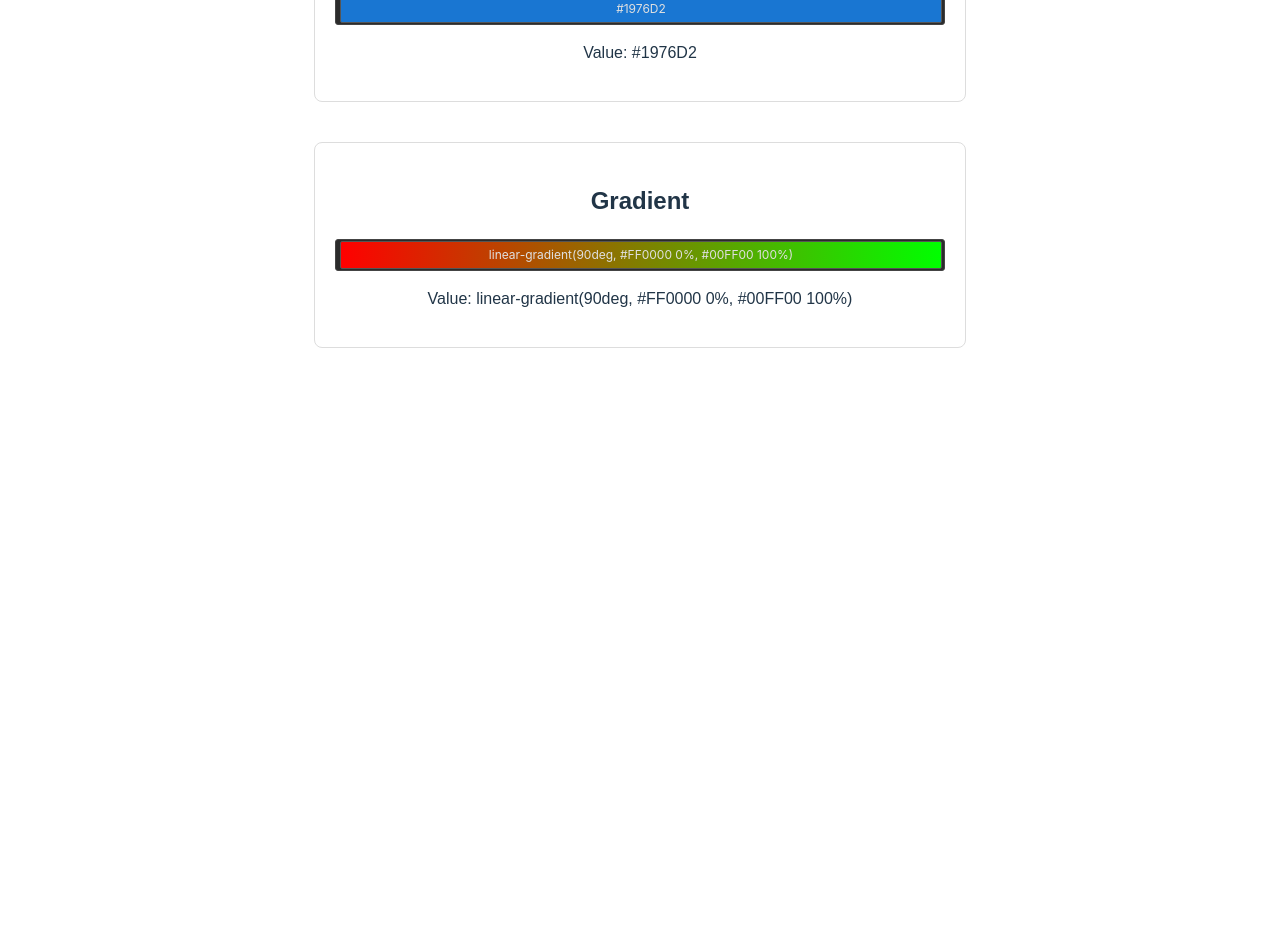
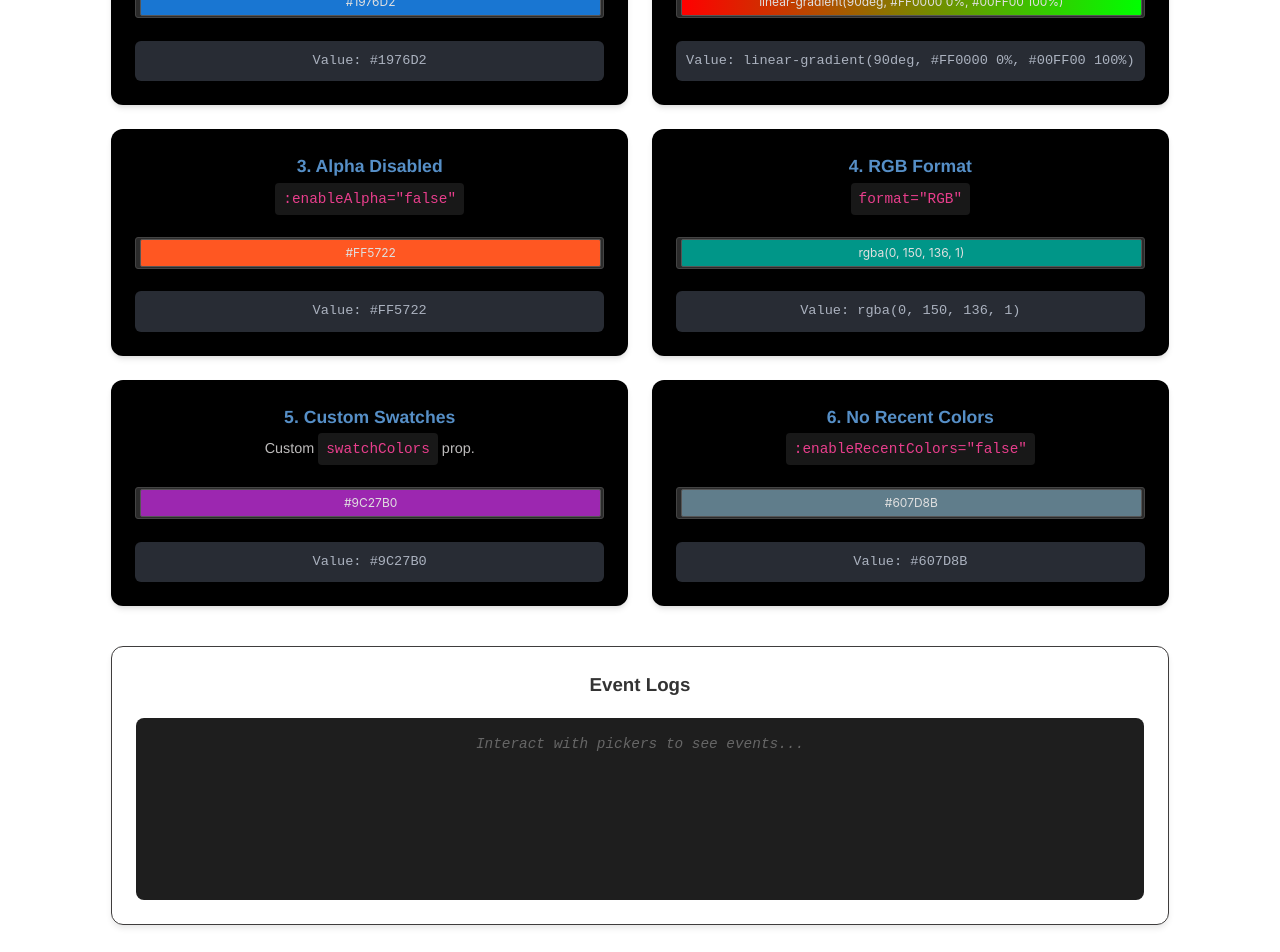
Before and after one commit to WFLNANA/dp-color-picker, a Vue app: page / in a window 1280 px wide. Shown: the part 320-1272 px from the top of the page. Before the commit the page ends 800 px from the top, so only its background shows below. Built offline with nearby package versions, Linux system fonts and the light colour scheme.

Commit message:
feat: 添加演示环境配置并完善组件示例
- 新增 vite.config.demo.ts 用于构建演示环境
- 更新 package.json 添加仓库信息和构建脚本
- 扩展 playground/App.vue 展示组件多种使用场景
- 添加 dist-demo 到 .gitignore

```diff
--- a/playground/App.vue
+++ b/playground/App.vue
@@ -1,48 +1,257 @@
-<!--
- * @Author       : Trae AI
- * @description  : Playground for DpColorPicker
- * @Date         : 2025-12-26
--->
 <script setup lang="ts">
 import { ref } from 'vue';
 import DpColorPicker from '../src/index.vue';
 
-const color = ref('#1976D2');
-const gradientColor = ref('linear-gradient(90deg, #FF0000 0%, #00FF00 100%)');
+// 1. Basic Solid
+const colorSolid = ref('#1976D2');
 
-const handleChange = (val: string) => {
-  console.log('Color changed:', val);
+// 2. Basic Gradient
+const colorGradient = ref('linear-gradient(90deg, #FF0000 0%, #00FF00 100%)');
+
+// 3. Alpha Disabled
+const colorNoAlpha = ref('#FF5722');
+
+// 4. RGB Format
+const colorRgb = ref('rgba(0, 150, 136, 1)');
+
+// 5. Custom Swatches
+const colorCustomSwatches = ref('#9C27B0');
+const mySwatches = ['#FF0000', '#00FF00', '#0000FF', '#FFFF00', '#00FFFF', '#FF00FF'];
+
+// 6. No Recent Colors
+const colorNoRecent = ref('#607D8B');
+
+// Event Log
+const eventLogs = ref<string[]>([]);
+const handleEvent = (type: string, val: any) => {
+  const log = `[${new Date().toLocaleTimeString()}] ${type}: ${val}`;
+  eventLogs.value.unshift(log);
+  if (eventLogs.value.length > 5) eventLogs.value.pop();
 };
 </script>
 
 <template>
   <div class="playground">
-    <h1>DpColorPicker Playground</h1>
+    <header>
+      <h1>DpColorPicker Playground</h1>
+      <p>DpColorPicker 组件演示(渐变模式下双击添加点位，右击删除点位)</p>
+    </header>
 
-    <div class="section">
-      <h2>Solid Color</h2>
-      <DpColorPicker v-model="color" @change="handleChange" />
-      <p>Value: {{ color }}</p>
+    <div class="grid">
+      <!-- 1. Basic Solid -->
+      <div class="card">
+        <h3>1. Basic Solid Color</h3>
+        <p class="desc">Default configuration with HEX color.</p>
+        <div class="demo-box">
+          <DpColorPicker
+            v-model="colorSolid"
+            @change="(v: any) => handleEvent('change (solid)', v)"
+          />
+        </div>
+        <div class="value-display">Value: {{ colorSolid }}</div>
+      </div>
+
+      <!-- 2. Gradient -->
+      <div class="card">
+        <h3>2. Gradient Mode</h3>
+        <p class="desc">Supports linear-gradient strings.</p>
+        <div class="demo-box">
+          <DpColorPicker
+            v-model="colorGradient"
+            @change="(v: any) => handleEvent('change (gradient)', v)"
+          />
+        </div>
+        <div class="value-display">Value: {{ colorGradient }}</div>
+      </div>
+
+      <!-- 3. No Alpha -->
+      <div class="card">
+        <h3>3. Alpha Disabled</h3>
+        <p class="desc"><code>:enableAlpha="false"</code></p>
+        <div class="demo-box">
+          <DpColorPicker
+            v-model="colorNoAlpha"
+            :enableAlpha="false"
+            @change="(v: any) => handleEvent('change (no-alpha)', v)"
+          />
+        </div>
+        <div class="value-display">Value: {{ colorNoAlpha }}</div>
+      </div>
+
+      <!-- 4. RGB Format -->
+      <div class="card">
+        <h3>4. RGB Format</h3>
+        <p class="desc"><code>format="RGB"</code></p>
+        <div class="demo-box">
+          <DpColorPicker
+            v-model="colorRgb"
+            format="RGB"
+            @change="(v: any) => handleEvent('change (rgb)', v)"
+          />
+        </div>
+        <div class="value-display">Value: {{ colorRgb }}</div>
+      </div>
+
+      <!-- 5. Custom Swatches -->
+      <div class="card">
+        <h3>5. Custom Swatches</h3>
+        <p class="desc">Custom <code>swatchColors</code> prop.</p>
+        <div class="demo-box">
+          <DpColorPicker
+            v-model="colorCustomSwatches"
+            :swatchColors="mySwatches"
+            @change="(v: any) => handleEvent('change (custom-swatch)', v)"
+          />
+        </div>
+        <div class="value-display">Value: {{ colorCustomSwatches }}</div>
+      </div>
+
+      <!-- 6. No Recent Colors -->
+      <div class="card">
+        <h3>6. No Recent Colors</h3>
+        <p class="desc"><code>:enableRecentColors="false"</code></p>
+        <div class="demo-box">
+          <DpColorPicker
+            v-model="colorNoRecent"
+            :enableRecentColors="false"
+            @change="(v: any) => handleEvent('change (no-recent)', v)"
+          />
+        </div>
+        <div class="value-display">Value: {{ colorNoRecent }}</div>
+      </div>
     </div>
 
-    <div class="section">
-      <h2>Gradient</h2>
-      <DpColorPicker v-model="gradientColor" @change="handleChange" />
-      <p>Value: {{ gradientColor }}</p>
+    <!-- Event Logs -->
+    <div class="logs-section">
+      <h3>Event Logs</h3>
+      <div class="logs-container">
+        <div v-for="(log, index) in eventLogs" :key="index" class="log-item">{{ log }}</div>
+        <div v-if="eventLogs.length === 0" class="no-logs">
+          Interact with pickers to see events...
+        </div>
+      </div>
     </div>
   </div>
 </template>
 
-<style scoped>
+<style scoped lang="scss">
 .playground {
-  padding: 20px;
-  font-family: sans-serif;
+  max-width: 1200px;
+  margin: 0 auto;
+  padding: 40px 20px;
+  font-family: 'Helvetica Neue', Helvetica, Arial, sans-serif;
+  color: #333;
+
+  header {
+    text-align: center;
+    margin-bottom: 40px;
+
+    h1 {
+      margin: 0 0 10px;
+      font-size: 2.5rem;
+      color: #007fff;
+    }
+
+    p {
+      color: #a9a9a9;
+      font-size: 1.1rem;
+    }
+  }
 }
 
-.section {
+.grid {
+  display: grid;
+  grid-template-columns: repeat(2, minmax(300px, 1fr));
+  gap: 24px;
   margin-bottom: 40px;
-  padding: 20px;
-  border: 1px solid #ddd;
-  border-radius: 8px;
+}
+
+.card {
+  background: #000000;
+  border-radius: 12px;
+  padding: 24px;
+  box-shadow:
+    0 4px 6px -1px rgba(0, 0, 0, 0.1),
+    0 2px 4px -1px rgba(0, 0, 0, 0.06);
+  // border: 1px solid #f0f0f0;
+  display: flex;
+  flex-direction: column;
+
+  h3 {
+    margin: 0 0 8px;
+    font-size: 1.1rem;
+    color: #568fc7;
+  }
+
+  .desc {
+    margin: 0 0 20px;
+    font-size: 0.9rem;
+    color: #bdbbbb;
+
+    code {
+      background: #181818;
+      padding: 8px;
+      border-radius: 4px;
+      font-family: monospace;
+      color: #e83e8c;
+    }
+  }
+
+  .demo-box {
+    flex: 1;
+    display: flex;
+    justify-content: center;
+    align-items: center;
+    min-height: 45px;
+    border-radius: 8px;
+    margin-bottom: 16px;
+  }
+
+  .value-display {
+    font-family: monospace;
+    font-size: 0.85rem;
+    background: #282c34;
+    color: #abb2bf;
+    padding: 10px;
+    border-radius: 6px;
+    word-break: break-all;
+  }
+}
+
+.logs-section {
+  border-radius: 12px;
+  padding: 24px;
+  box-shadow: 0 4px 6px -1px rgba(0, 0, 0, 0.1);
+  border: 1px solid #3f3d3d;
+
+  h3 {
+    margin-top: 0;
+  }
+
+  .logs-container {
+    background: #1e1e1e;
+    color: #fff;
+    padding: 16px;
+    border-radius: 8px;
+    height: 150px;
+    overflow-y: auto;
+    font-family: monospace;
+    font-size: 0.9rem;
+
+    .log-item {
+      margin-bottom: 4px;
+      border-bottom: 1px solid #333;
+      padding-bottom: 4px;
+
+      &:last-child {
+        border-bottom: none;
+      }
+    }
+
+    .no-logs {
+      color: #666;
+      font-style: italic;
+    }
+  }
 }
 </style>
```
Also changed, not shown: package.json (+9 -1 lines), vite.config.demo.ts (added, +36 -0 lines), 1 other file (tests, documents, lock files or other folders).
